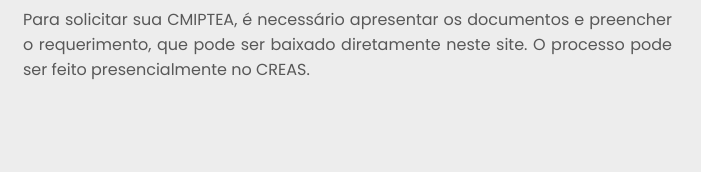
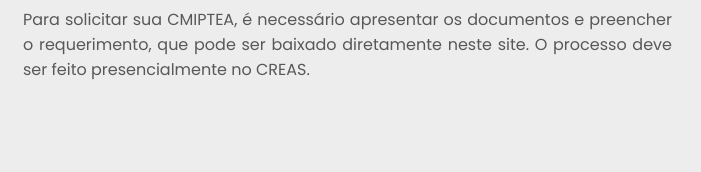
Before and after one commit to mariantonyaf/projeto-TEA, a plain HTML site: page index.html in a window 1280 px wide. Shown: the part 367-539 px from the top of the page, 27-728 px from the left. Drawn offline with Linux system fonts and the light colour scheme; a web font is replaced by a local one.

Commit message:
Update index.html

```diff
--- a/index.html
+++ b/index.html
@@ -44,7 +44,7 @@
             <section>
                 <h2>Bem-vindo(a) ao Sistema da Carteirinha do Autista!</h2>
                 <p>A Carteira Municipal de Identificação da Pessoa com Transtorno do Espectro Autista (CMIPTEA) é uma ferramenta importante para garantir a prioridade no atendimento e o acesso integral aos serviços públicos e privados, especialmente nas áreas de saúde, educação e assistência social.</p>
-                <p>Para solicitar sua CMIPTEA, é necessário apresentar os documentos e preencher o requerimento, que pode ser baixado diretamente neste site. O processo pode ser feito presencialmente no CREAS.</p>
+                <p>Para solicitar sua CMIPTEA, é necessário apresentar os documentos e preencher o requerimento, que pode ser baixado diretamente neste site. O processo deve ser feito presencialmente no CREAS.</p>
             </section>
 
         </div>
```
